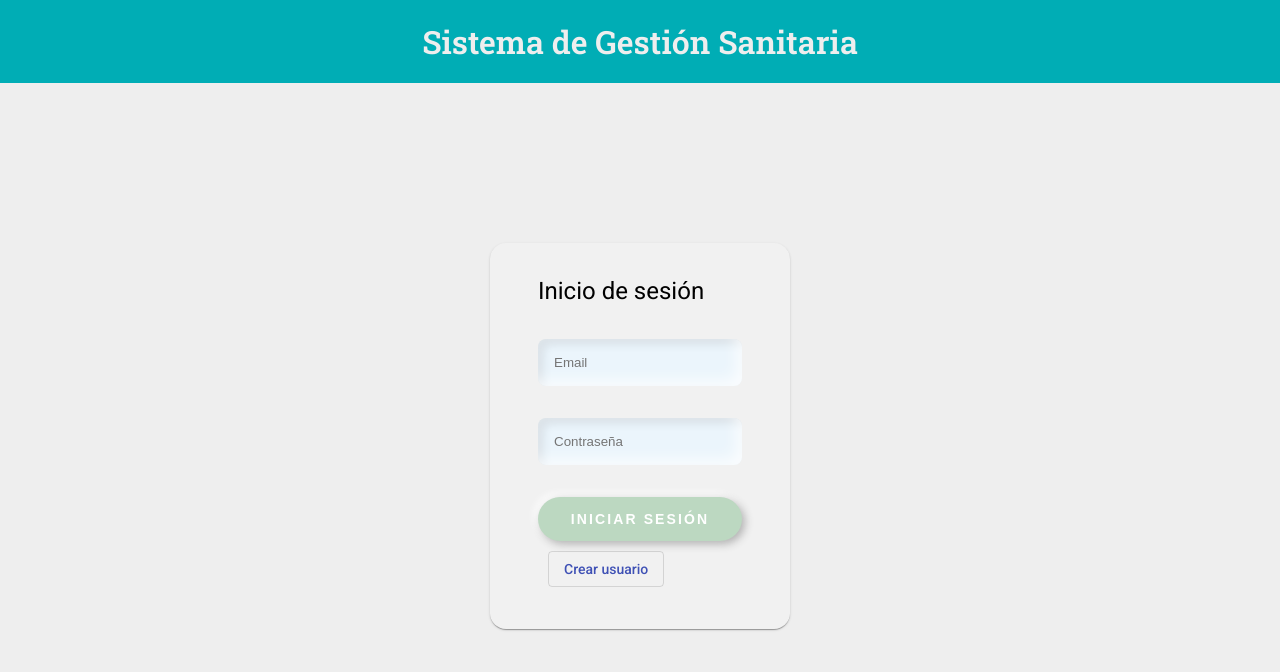
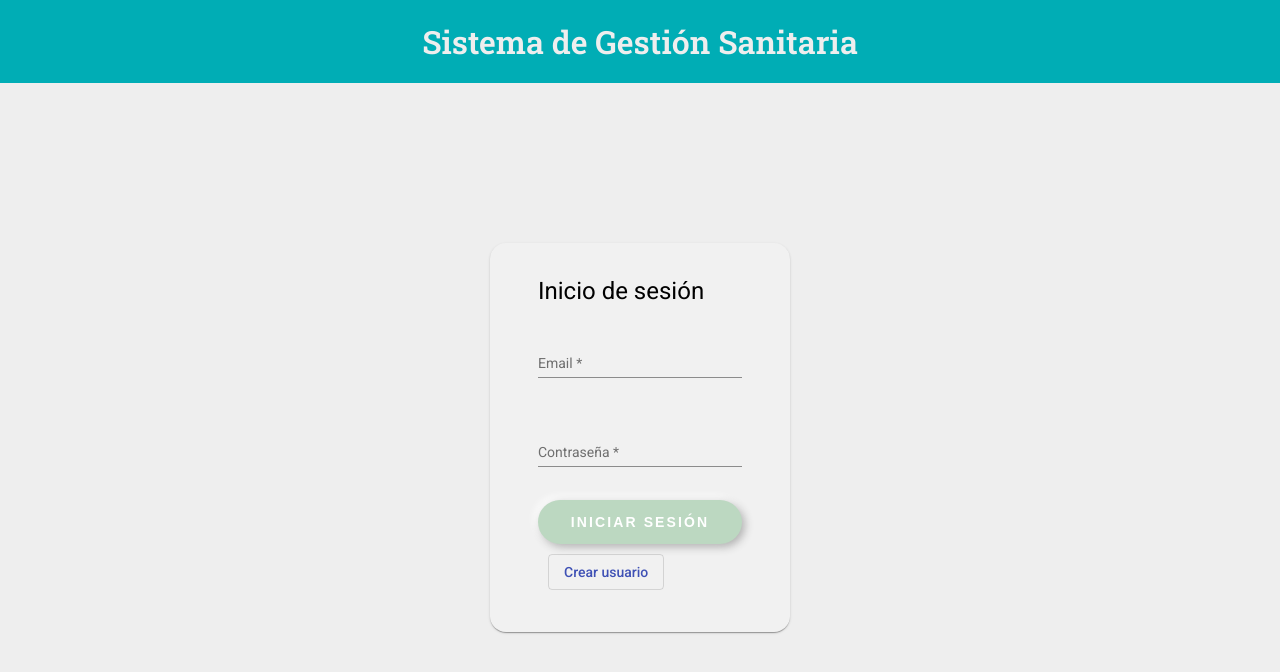
Before and after one commit to Ruymy7/ProyectoAngular_HIS, an Angular app: page /login in a window 1280 px wide. Shown: the top 672 px of the page. Built offline with nearby package versions, Linux system fonts and the light colour scheme.

Commit message:
Login form validators

```diff
--- a/src/app/auth/login/login.component.html
+++ b/src/app/auth/login/login.component.html
@@ -1,10 +1,30 @@
 <div class="login">
   <mat-card class="loginForm">
-    <form method="post">
+    <form method="post" (ngSubmit)="logIn()" autocomplete="off" [formGroup]="loginForm">
       <h1>Inicio de sesión</h1>
-      <input type="email" [(ngModel)]="email" name="email" placeholder="Email" required />
-      <input type="password" [(ngModel)]="password" name="password" placeholder="Contraseña" required />
-      <button type="submit" (click)="logIn()">Iniciar sesión</button>
+
+      <mat-form-field class="">
+        <mat-label>Email</mat-label>
+        <input matInput [formControl]="email" placeholder="Ex. HIS@example.com"
+          formControlName="email" [class.is-invalid]="email.invalid && email.touched">
+        <mat-error *ngIf="email.hasError('email') && !email.hasError('required')">
+          Introduce un email válido
+        </mat-error>
+        <mat-error *ngIf="email.hasError('required')">
+          El email es necesario
+        </mat-error>
+      </mat-form-field>
+
+      <mat-form-field class="">
+        <mat-label>Contraseña</mat-label>
+        <input matInput [formControl]="password" placeholder="Contraseña"
+          formControlName="password" [class.is-invalid]="password.invalid && password.touched">
+        <mat-error *ngIf="password.hasError('required')">
+          La contraseña es necesaria
+        </mat-error>
+      </mat-form-field>
+
+      <button type="submit">Iniciar sesión</button>
     </form>
     <button mat-stroked-button color="primary" routerLink='/register' type="button">Crear usuario</button>
   </mat-card>
--- a/src/app/auth/login/login.component.scss
+++ b/src/app/auth/login/login.component.scss
@@ -8,17 +8,9 @@
   border-radius: 1rem;
   color: black;
   margin-top: 10rem;
-  input {
-    display: block;
-    margin: 2rem 0;
+  .mat-form-field {
+    margin: 1rem 0;
     width: 100%;
-    border-radius: 0.5rem;
-    padding: 1rem;
-    border: none;
-    box-shadow: inset -5px -5px 15px rgba(255, 255, 255, 0.8), inset 5px 5px 10px
-        rgba(0, 0, 0, 0.1);
-    border: 0 none;
-    background: #ebf5fc;
   }
   form {
     button {
--- a/src/app/auth/login/login.component.ts
+++ b/src/app/auth/login/login.component.ts
@@ -3,6 +3,7 @@ import { AuthService } from '../auth.service';
 import { LogInResponseDto } from '../dto/log-in-response-dto';
 import { StorageService } from '../storage.service';
 import { Router } from '@angular/router';
+import { FormGroup, FormBuilder, Validators } from '@angular/forms';
 
 @Component({
   selector: 'app-login',
@@ -11,20 +12,29 @@ import { Router } from '@angular/router';
 })
 export class LoginComponent {
 
-  email: string
-  password: string
+  loginForm: FormGroup
 
-  constructor(private authService: AuthService, private storageService: StorageService, private router: Router) { }
+  constructor(private authService: AuthService, private storageService: StorageService, private router: Router, private fb: FormBuilder) { }
 
-  logIn() {
-    const logInDto = {email: this.email, password: this.password}
-    this.authService.logIn(logInDto).subscribe((response: LogInResponseDto) => {
-      if(response.status) {
-        this.storageService.setCurrentSession(response.data)
-        this.router.navigate(['/'])
-      }
+  ngOnInit(): void {
+    this.loginForm = this.fb.group({
+      email: ['', [Validators.required, Validators.email]],
+      password: ['', Validators.required]
     })
   }
 
+  logIn() {
+    if(this.loginForm.valid) {
+      this.authService.logIn(this.loginForm.value).subscribe((response: LogInResponseDto) => {
+        if(response.status) {
+          this.storageService.setCurrentSession(response.data)
+          this.router.navigate(['/'])
+        }
+      })
+    }
+  }
 
+
+  get email() { return this.loginForm.get('email') }
+  get password() { return this.loginForm.get('password') }
 }
```
